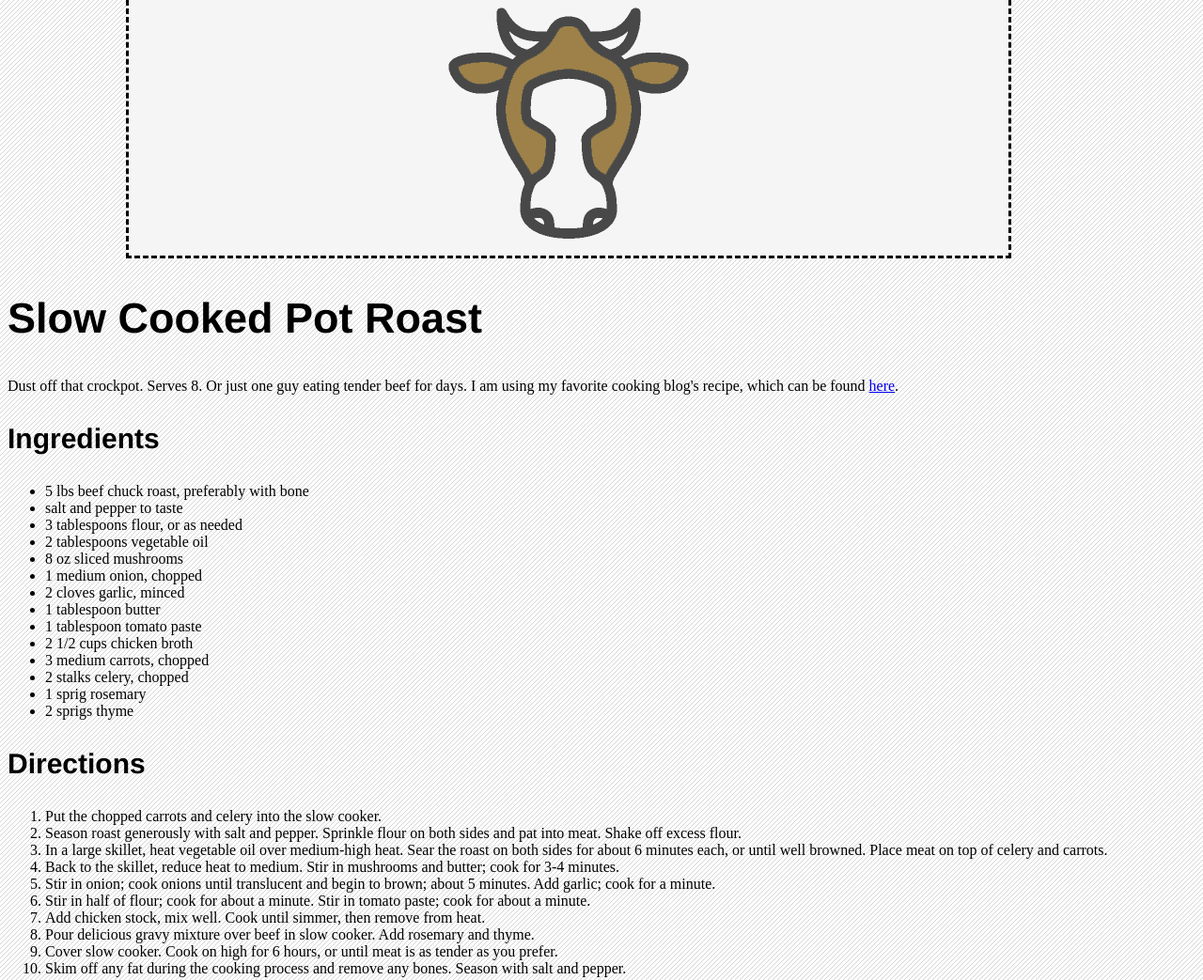
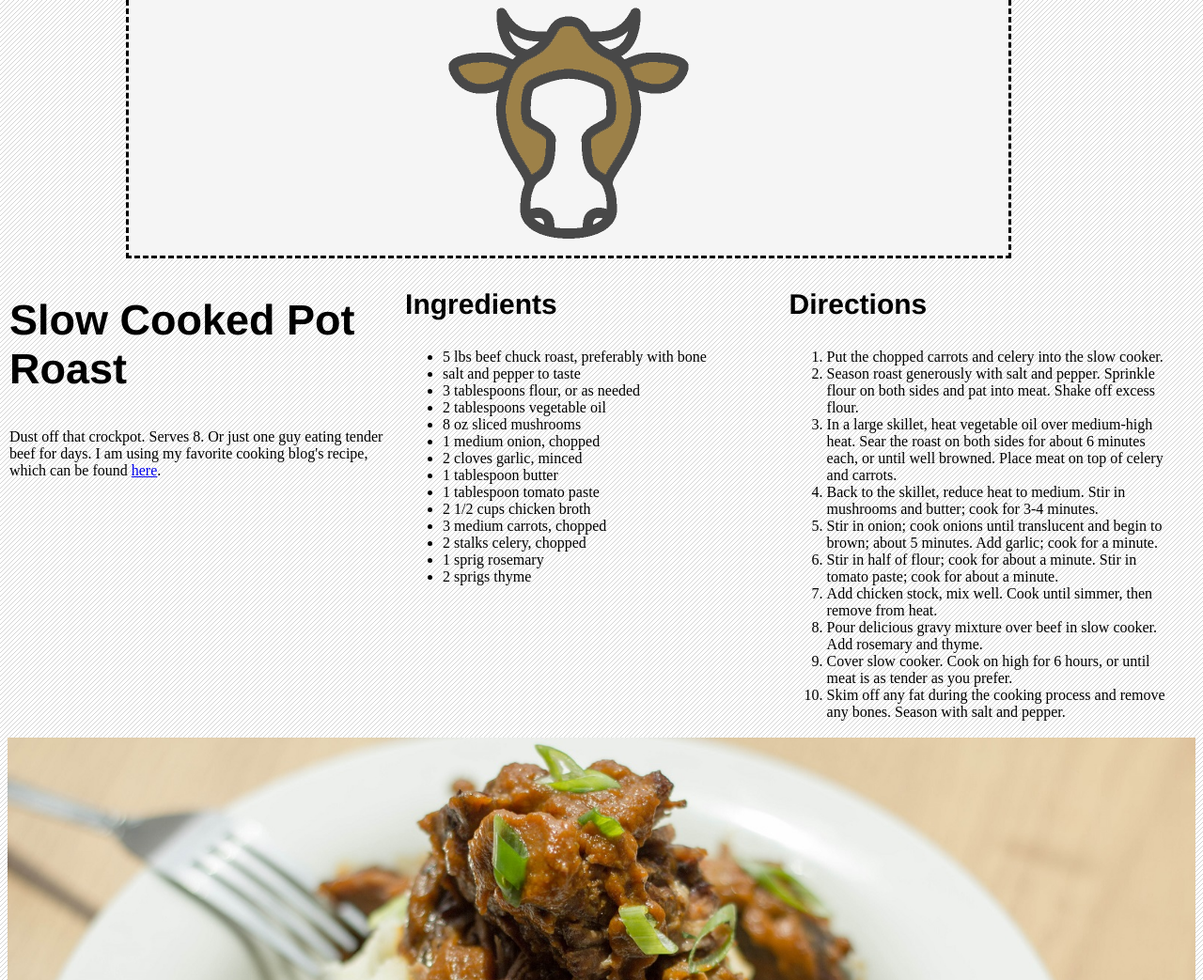
Before and after one commit to lapty/letsEat, a website: page beef.html in a window 1280 px wide. Shown: the part 491-1534 px from the top of the page at 94% size. Drawn offline with Linux system fonts and the light colour scheme.

Commit message:
Making it purdier

```diff
--- a/beef.html
+++ b/beef.html
@@ -20,7 +20,7 @@
 
 <div class="container">
 
-  <div class="title">
+  <div class="btitle">
 
 <h2> Slow Cooked Pot Roast </h2>
 
@@ -29,7 +29,7 @@
   </div>
 </div>
 
-    <div class="ingredients">
+    <div class="bingredients">
    <h3> Ingredients </h3>
     <ul>
       <li>5 lbs beef chuck roast, preferably with bone</li>
@@ -49,7 +49,7 @@
     </ul>
   </div>
 
-  <div class="directions">
+  <div class="bdirections">
     <h3> Directions </h3>
       <ol>
         <li>Put the chopped carrots and celery into the slow cooker.
--- a/sass/styles.scss
+++ b/sass/styles.scss
@@ -97,6 +97,100 @@ nav li {
   min-width:30%;
 }
 
+.container {
+  position:relative;
+  display:inline-block;
+  min-width:100%;
+  margin:0px;
+  padding:0px;
+
+}
+
+.box {
+  position:relative;
+  display:inline-block;
+  min-width:100%;
+  margin:2px;
+
+
+}
+
+.title {
+  position:relative;
+  display:inline-block;
+  width:50%;
+  margin:2px;
+
+}
+
+.ingredients {
+  position:relative;
+  display:inline-block;
+  width:50%;
+  margin:2px;
+
+}
+
+.directions {
+  position:relative;
+  display:inline-block;
+  width:50%;
+  margin:2px;
+
+}
+/*FISH LAYOUT*/
+.ftitle {
+  position:relative;
+  display:inline-block;
+  width: 85%;
+  margin:2px;
+
+}
+
+.fingredients {
+  position:relative;
+  display:inline-block;
+  width:36%;
+  margin:2px;
+
+}
+
+.fdirections {
+  position:relative;
+  display:inline-block;
+  width:48%;
+  margin:2px;
+
+}
+/*BEEF*/
+.btitle {
+  position:relative;
+  display:inline-block;
+  width:33%;
+  margin:2px;
+  float:left;
+
+}
+
+.bingredients {
+  position:relative;
+  display:inline-block;
+  width:32%;
+  margin:2px;
+  float:left;
+
+}
+
+.bdirections {
+  position:relative;
+  display:inline-block;
+  width:32%;
+  margin:2px;
+  float:left;
+
+}
+
+
 @media all and (max-width:640px) {
   iframe {
     width:100%;
@@ -105,5 +199,13 @@ nav li {
     border:none;
     background:none;
   }
-
+  .title, .ingredients, .directions {
+    width:100%;
+  }
+  .ftitle, .fingredients, .fdirections {
+    width:100%;
+  }
+  .btitle, .bingredients, .bdirections {
+    width:100%;
+  }
 }
```
Also changed, not shown: chicken.html (+5 -2 lines), fish.html (+3 -3 lines), css/styles.css.
